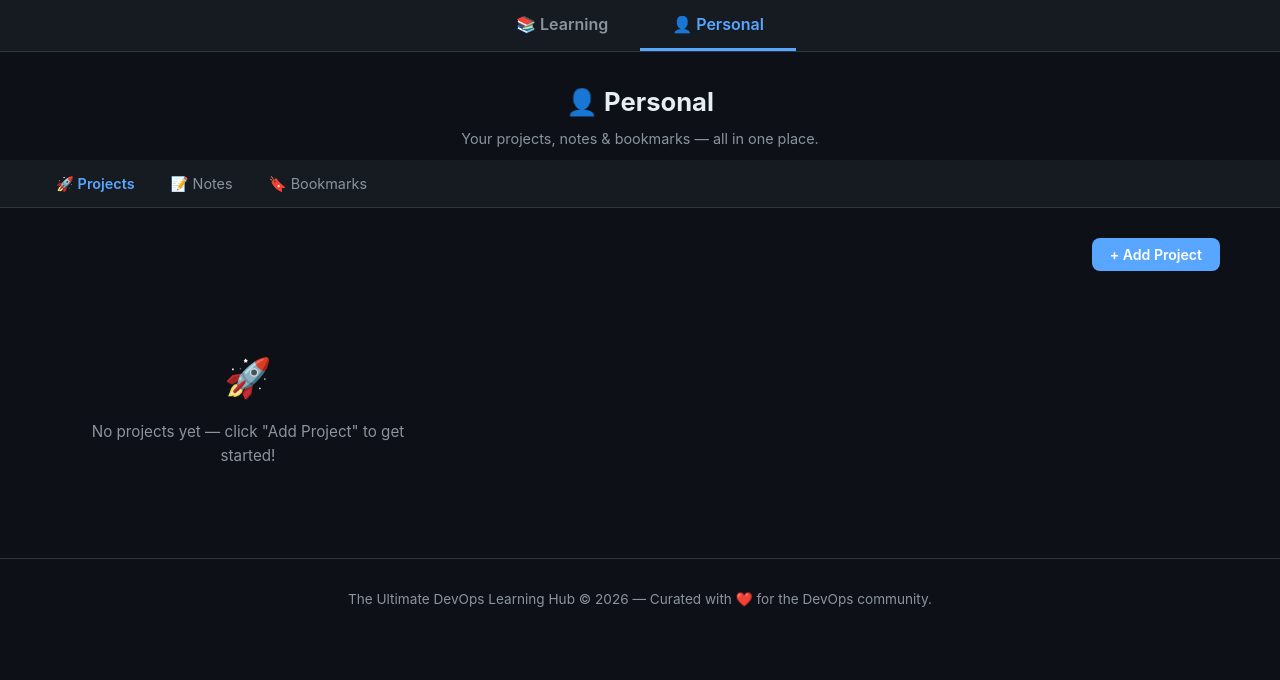
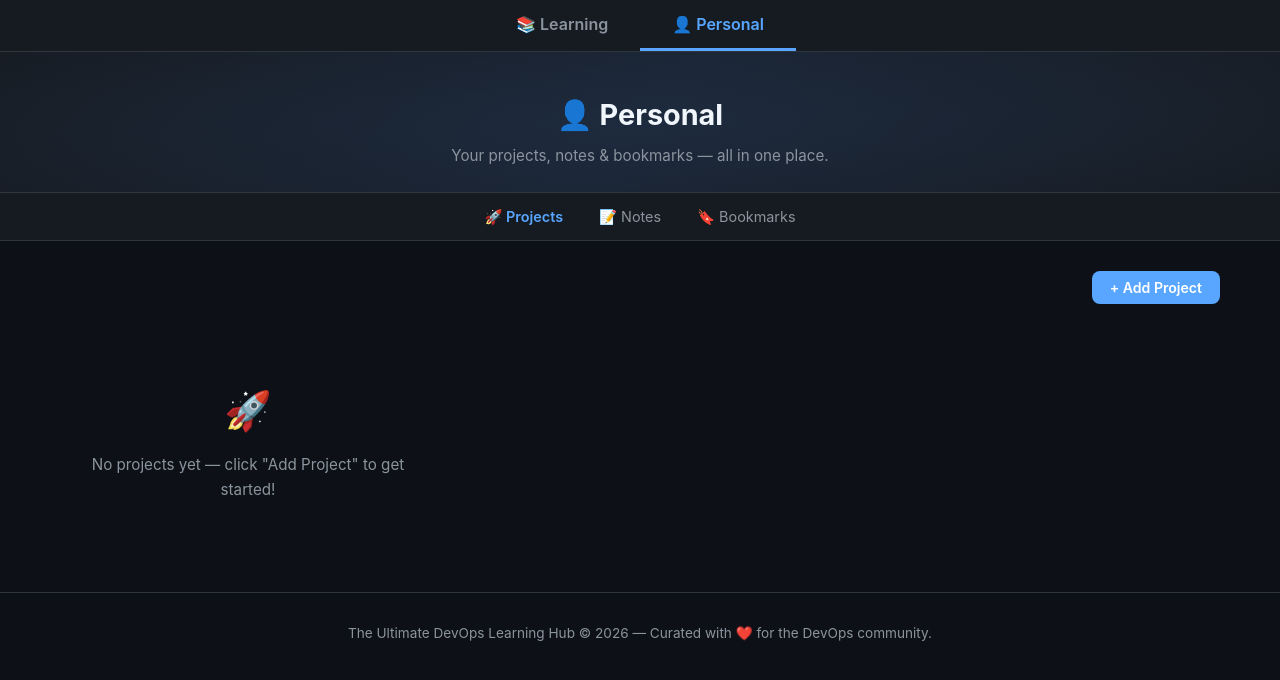
Before and after one commit to ShubhamBhavsar101/Agentic-AI, a plain HTML site: page devops-learning-hub/devops-learning-hub.html in a window 1280 px wide. Both pictures are taken after a click on the button "👤 Personal". Drawn offline with Linux system fonts and the light colour scheme; no server answers.

Commit message:
Style: improve Personal section header with gradient bg, better centering

```diff
--- a/devops-learning-hub/devops-learning-hub.css
+++ b/devops-learning-hub/devops-learning-hub.css
@@ -341,6 +341,8 @@ header p {
   position: sticky;
   top: 0;
   z-index: 100;
+  display: flex;
+  justify-content: center;
 }
 .personal-subnav ul {
   list-style: none;
@@ -349,6 +351,7 @@ header p {
   gap: 4px;
   max-width: var(--max-width);
   margin: 0 auto;
+  justify-content: center;
 }
 .personal-subnav li a {
   display: block;
@@ -369,15 +372,32 @@ header p {
 /* ── Personal header ──────────────────────────────────── */
 .personal-header {
   text-align: center;
-  padding: 30px 20px 10px;
+  padding: 40px 20px 24px;
+  background: linear-gradient(135deg, #161b22 0%, #1a2332 50%, #161b22 100%);
+  border-bottom: 1px solid var(--border);
+  position: relative;
+  overflow: hidden;
+}
+.personal-header::before {
+  content: '';
+  position: absolute;
+  top: -50%;
+  left: -50%;
+  width: 200%;
+  height: 200%;
+  background: radial-gradient(ellipse at center, rgba(88,166,255,0.06) 0%, transparent 60%);
+  pointer-events: none;
 }
 .personal-header h1 {
-  font-size: 1.6em;
-  margin-bottom: 4px;
+  font-size: 1.8em;
+  margin-bottom: 6px;
+  position: relative;
+  color: var(--text-heading);
 }
 .personal-header p {
   color: var(--text-muted);
-  font-size: 0.9em;
+  font-size: 0.95em;
+  position: relative;
 }
 
 /* ── Add button ───────────────────────────────────────── */
```
